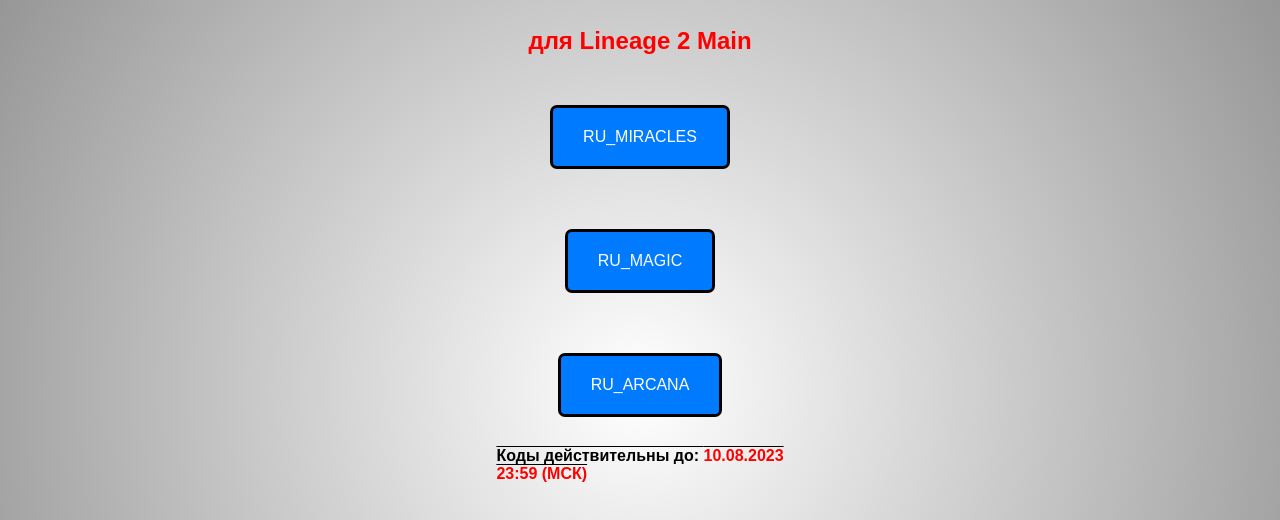
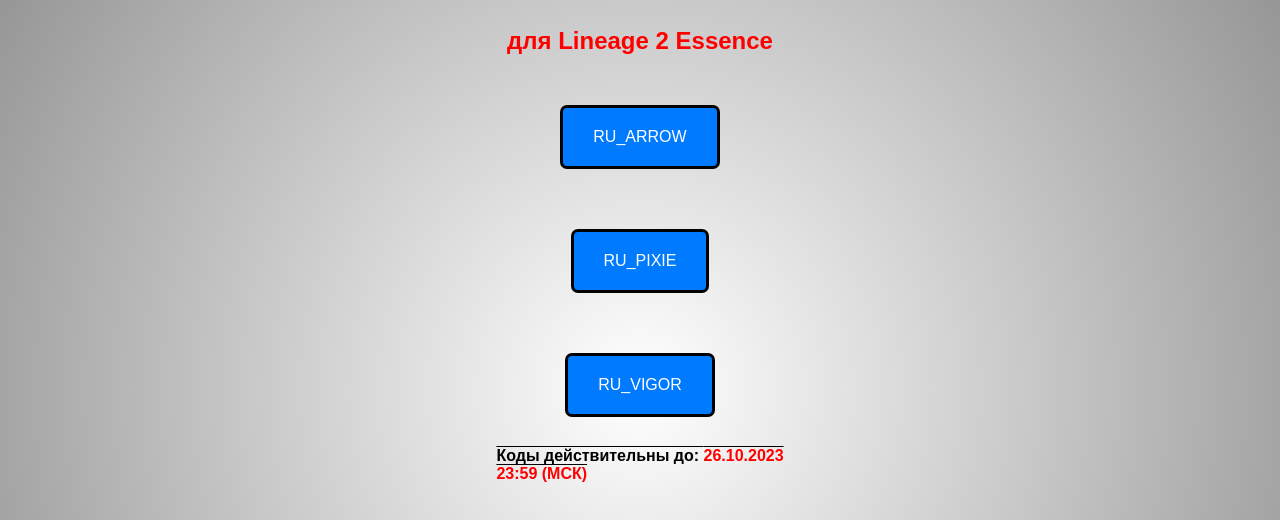
Before and after one commit to Lex010/L2-promo, a plain HTML site: page index.html in a window 1280 px wide. Shown: the part 261-781 px from the top of the page. Drawn offline with Linux system fonts and the light colour scheme.

Commit message:
25.10.2023

```diff
--- a/index.html
+++ b/index.html
@@ -22,19 +22,19 @@
     <div class="promo-container">
         <h1>Нажмите на код что б скопировать его &dArr;</h1>
         <!-- <h2 class="lineage-version">для Lineage 2 Legacy</h2> -->
-        <h2 class="lineage-version">для Lineage 2 Main</h2>
-        <!-- <h2 class="lineage-version">для Lineage 2 Essence</h2> -->
-      <button id="copyButton" onclick="copyText()">RU_MIRACLES
+        <!-- <h2 class="lineage-version">для Lineage 2 Main</h2> -->
+        <h2 class="lineage-version">для Lineage 2 Essence</h2>
+      <button id="copyButton" onclick="copyText()">RU_ARROW
         <span class="copy-message">Скопирован</span></button>
 
-      <button id="copyButton2" onclick="copyText2()">RU_MAGIC
+      <button id="copyButton2" onclick="copyText2()">RU_PIXIE
         <span class="copy-message">Скопирован</span></button>
 
-      <button id="copyButton3" onclick="copyText3()">RU_ARCANA
+      <button id="copyButton3" onclick="copyText3()">RU_VIGOR
         <span class="copy-message">Скопирован</span></button>
 
       <div class="end-working">Коды действительны до:
-        <span class="end-working-color"> 10.08.2023 <br> 23:59 (МСК)</span></div>
+        <span class="end-working-color"> 26.10.2023 <br> 23:59 (МСК)</span></div>
          <a class="help" href="https://l2central.info/essence/articles/1551.html">
             Как активировать промокод?</a>
             <hr> <hr> <hr>
```
